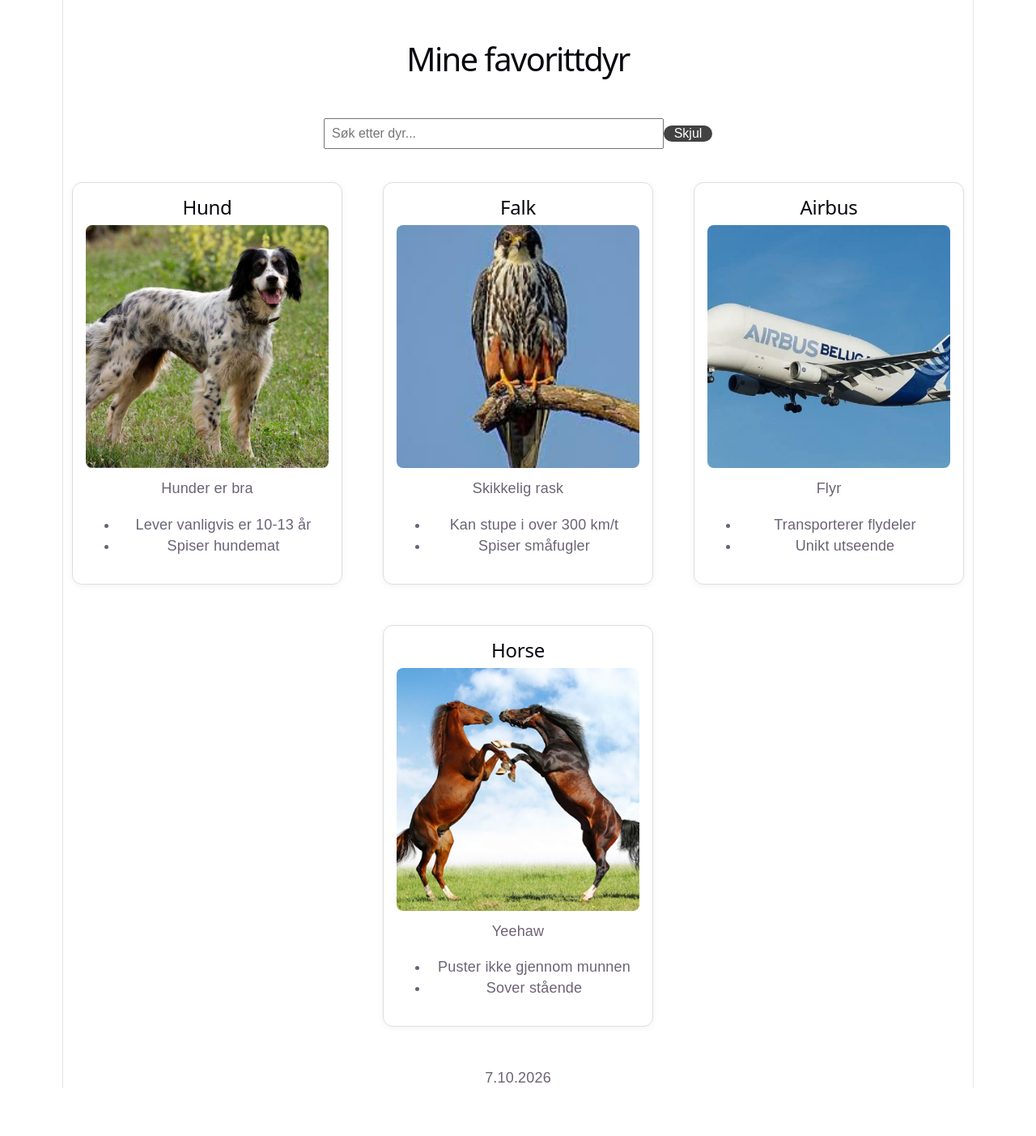
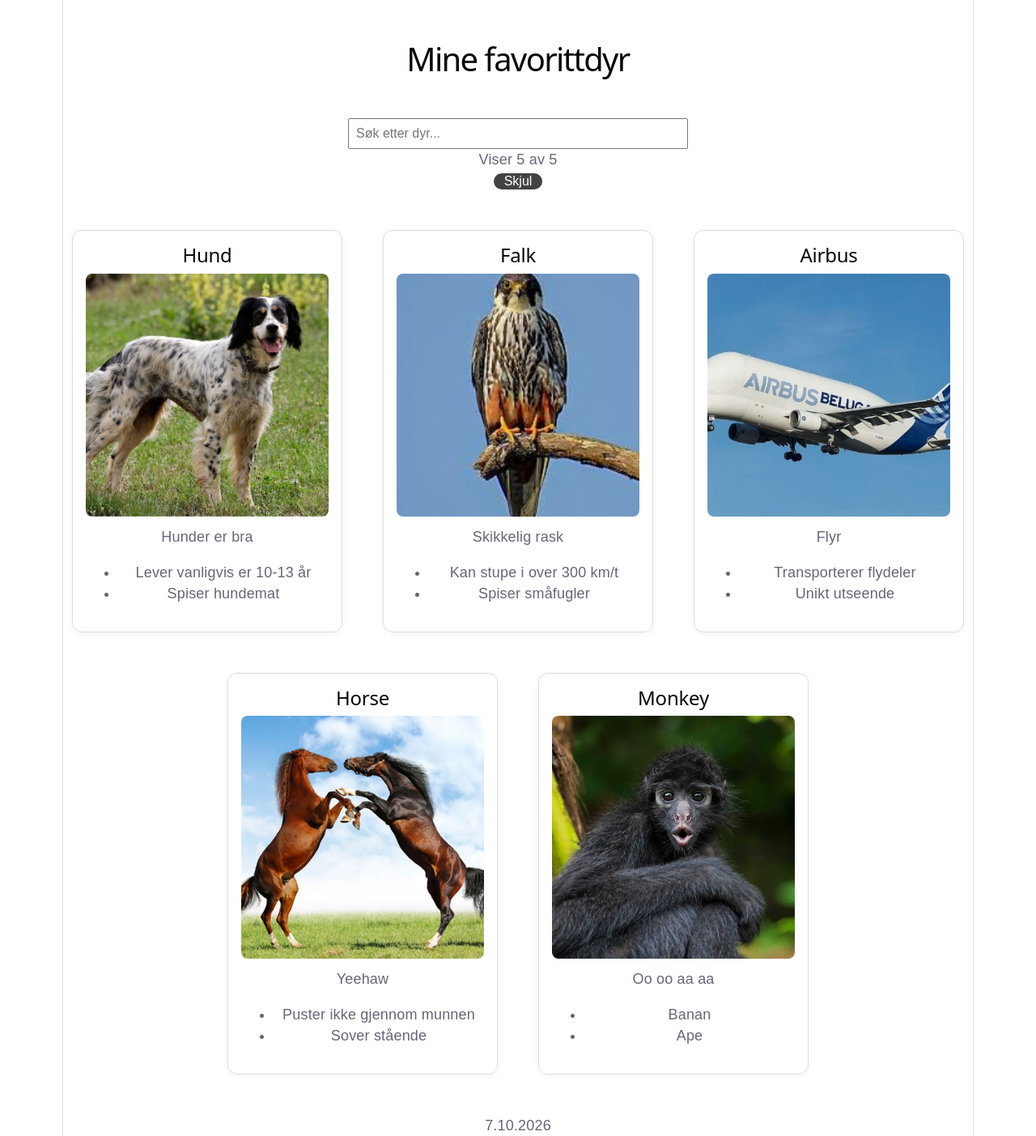
Before and after one commit to GatorSindre/React_Project, a React (Vite) app: page / in a window 1280 px wide. Shown: the whole page at 81% size. Before the commit the page ends 1344 px from the top, so only its background shows below. Built offline with nearby package versions, Linux system fonts and the light colour scheme.

Commit message:
added visible animals text

```diff
--- a/src/App.tsx
+++ b/src/App.tsx
@@ -2,6 +2,7 @@
 import falcon from "./assets/falcon.jpg"
 import airbus from "./assets/airbus.jpg"
 import horse from "./assets/horse.jpg"
+import monkey from "./assets/monkey.jpg"
 
 import Header from "./Header"
 import AnimalCard from "./AnimalCard"
@@ -31,7 +32,12 @@
     { id: 4, name: "Horse", description: "Yeehaw",
       fakta: ["Puster ikke gjennom munnen", "Sover stående"],
       category: "husdyr", image: horse
+    },
+    { id: 5, name: "Monkey", description: "Oo oo aa aa",
+      fakta: ["Banan", "Ape"],
+      category: "", image: monkey
     }
+
   ]
 
   const [search, setSearch] = useState("");
@@ -63,6 +69,8 @@
           boxSizing: "border-box",
         }}
       />
+
+      <p>Viser {visibleAnimals.length} av {animal.length}</p>
 
       <button className="knapp" onClick={() => {
         setShowAnimals(!showAnimals);
```
Also changed, not shown: src/assets/monkey.jpg (added).
